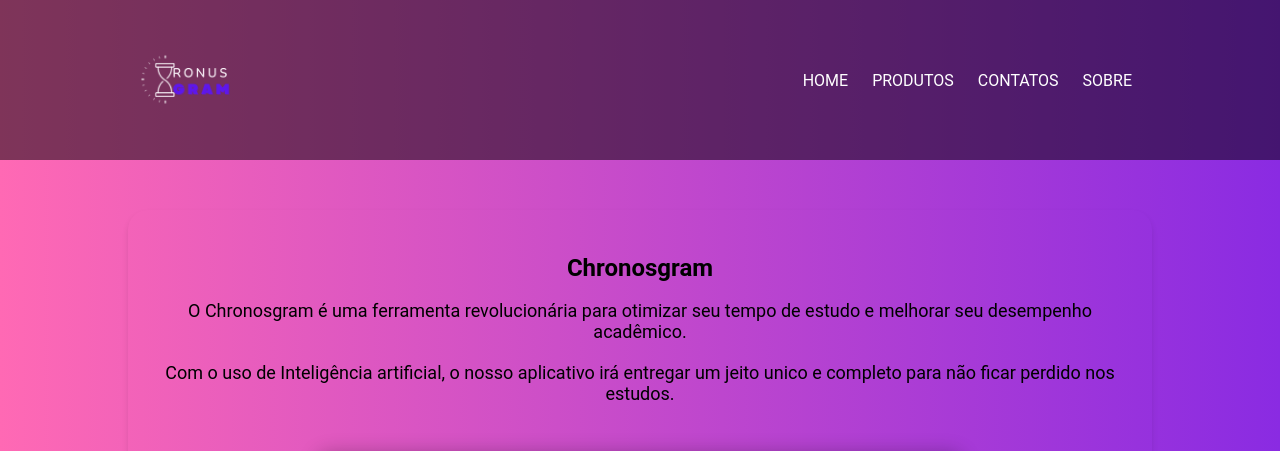
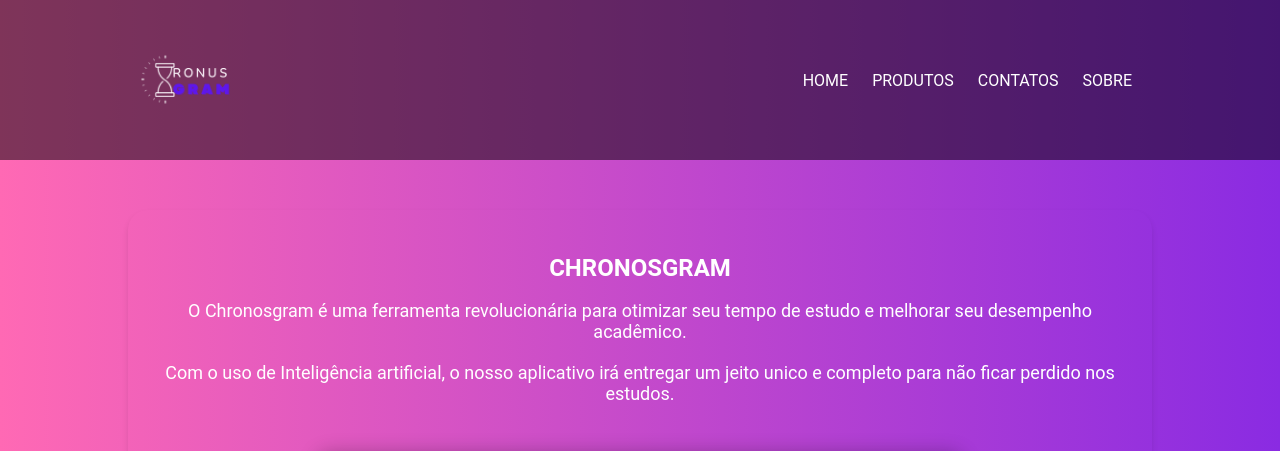
Before and after one commit to biturytech/site, a plain HTML site: page Produtos.html in a window 1280 px wide. Shown: the top 451 px of the page. Drawn offline with Linux system fonts and the light colour scheme; grey boxes are pictures that could not be loaded.

Commit message:
atualizaçõs em mudança de cor e fonte

```diff
--- a/Produtos.html
+++ b/Produtos.html
@@ -28,7 +28,7 @@
     <section class="main-section">
         <div class="container">
             <div class="product">
-                <h3>Chronosgram</h3>
+                <h3>CHRONOSGRAM</h3>
                 <p>O Chronosgram é uma ferramenta revolucionária para otimizar seu tempo de estudo e melhorar seu desempenho acadêmico.
                 </p>
                 <p>Com o uso de Inteligência artificial, o nosso aplicativo irá entregar um jeito unico e completo para não ficar perdido nos estudos.</p>
--- a/styles2.css
+++ b/styles2.css
@@ -4,11 +4,11 @@
     font-family: 'Roboto', sans-serif;
     background: linear-gradient(to left, #8A2BE2, #FF69B4);
 
+
 }
 
 .container {
     width: 80%;
-    ;
     margin: 0 auto;
     display: flex;
     justify-content: space-between;
@@ -80,13 +80,14 @@
 
 .product h3 {
     font-size: 24px;
-    color: black;
+    color: white;
     margin-bottom: 10px;
+
 }
 
 .product p {
     font-size: 18px;
-    color: black;
+    color: white;
     margin-bottom: 20px;
 }
 
@@ -108,6 +109,9 @@
 
 .about-content p {
     text-align: justify;
+    font-size: 1.5em;
+
+
 }
 
 .product button:hover {
```
Also changed, not shown: Nos.html (+1 -1 lines).
